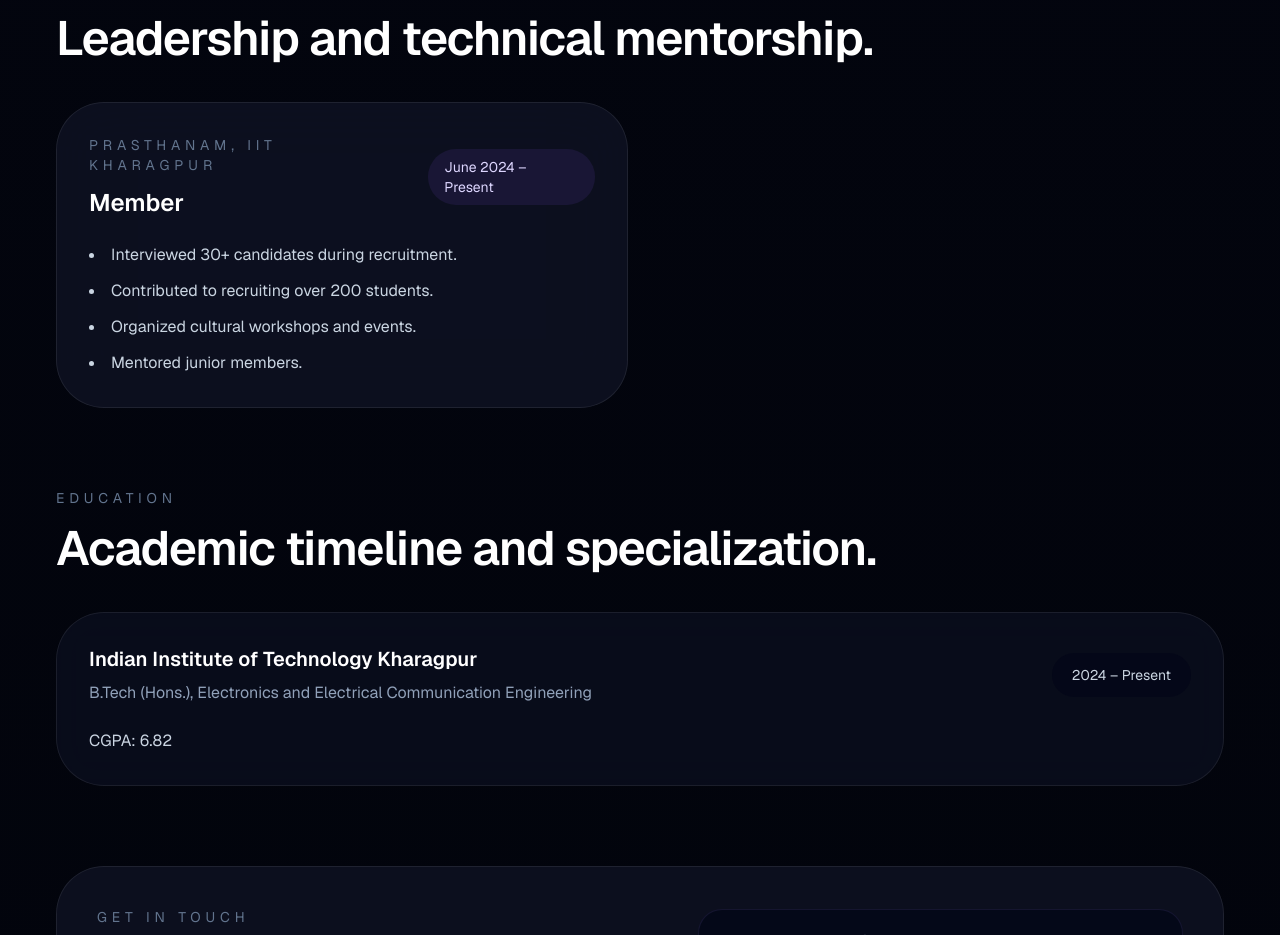
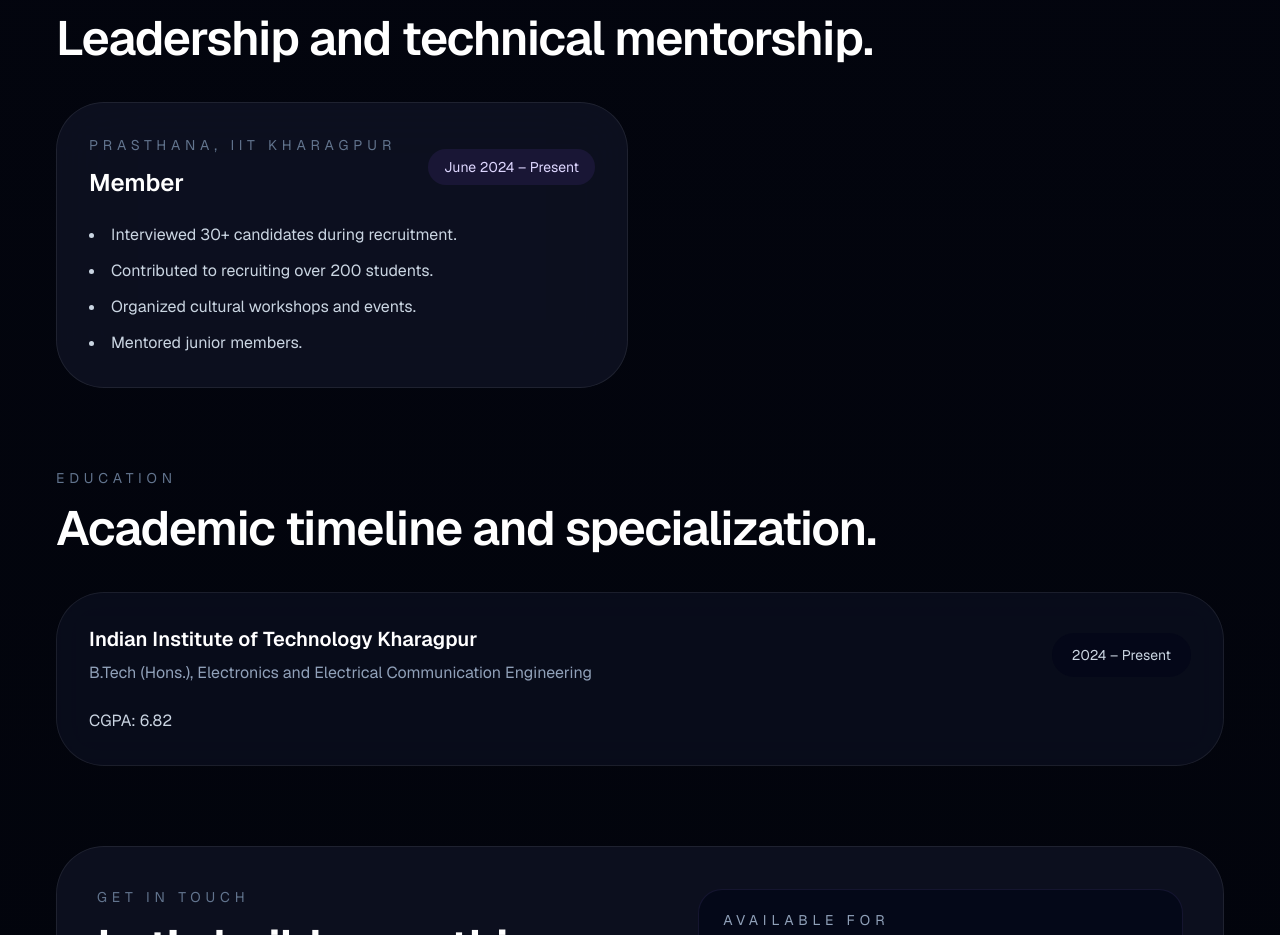
Before and after one commit to aryanmalyala24/portfolio, a Next.js app: page / in a window 1280 px wide. Shown: the part 4100-5035 px from the top of the page. Built offline with nearby package versions, Linux system fonts and the light colour scheme.

Commit message:
enhanced prasthanam

```diff
--- a/components/HomeClient.tsx
+++ b/components/HomeClient.tsx
@@ -133,7 +133,7 @@ const achievements = [
 const experience = [
   {
     role: "Member",
-    organization: "Prasthanam, IIT Kharagpur",
+    organization: "Prasthana, IIT Kharagpur",
     period: "June 2024 – Present",
     bullets: [
       "Interviewed 30+ candidates during recruitment.",
```
